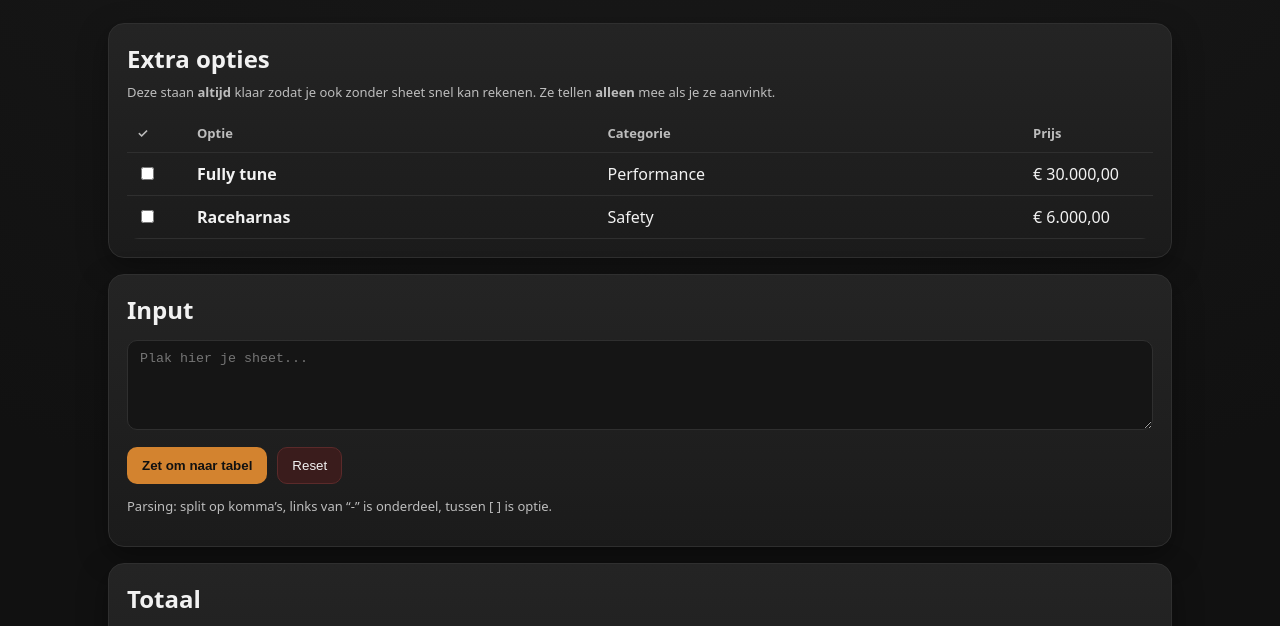
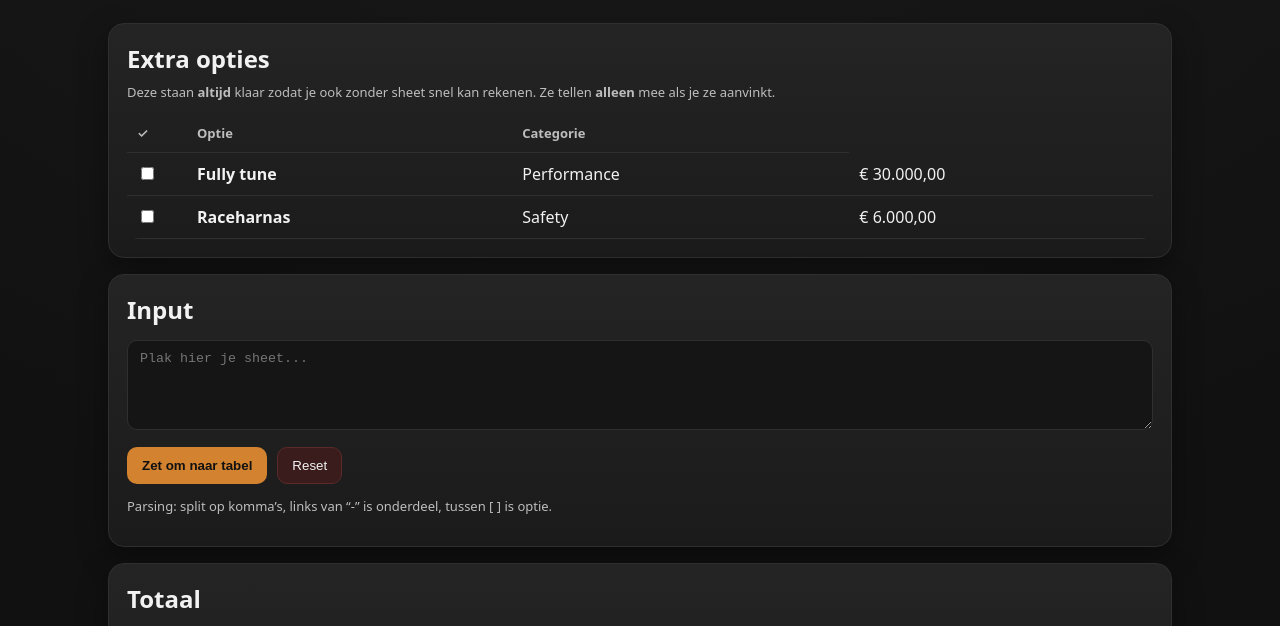
Before and after one commit to Fraqzy/seaton-sands-mechanic, a plain HTML site: page cosmetics.html in a window 1280 px wide. Shown: the part 135-761 px from the top of the page. Drawn offline with Linux system fonts and the light colour scheme.

Commit message:
Update cosmetics.html

```diff
--- a/cosmetics.html
+++ b/cosmetics.html
@@ -29,7 +29,6 @@
             <th style="width:60px">✓</th>
             <th>Optie</th>
             <th>Categorie</th>
-            <th style="width:130px">Prijs</th>
           </tr>
         </thead>
         <tbody id="extrasRows"></tbody>
```
